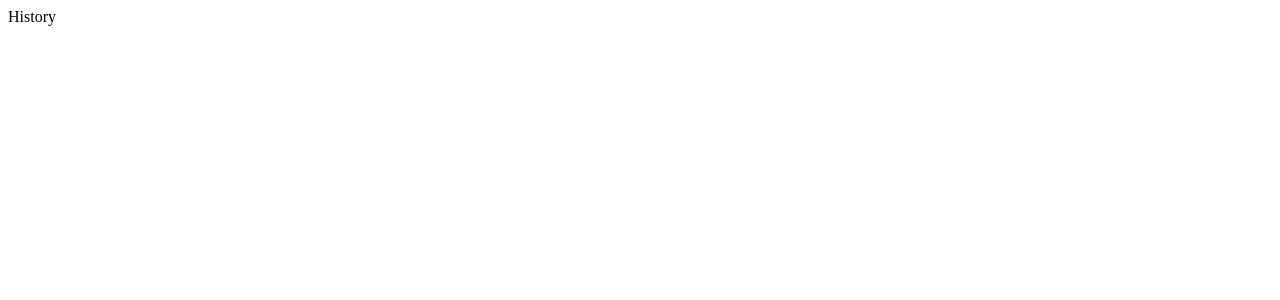
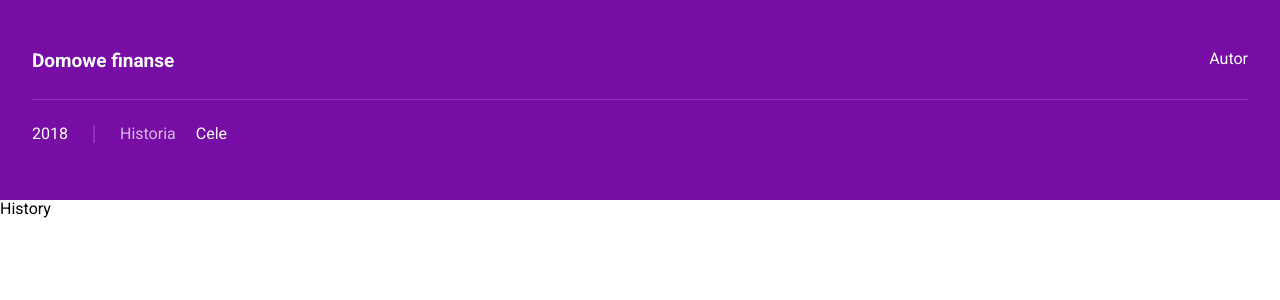
Before and after one commit to Pashozator/vue-household-finances, a Vue app: page /history in a window 1280 px wide. Shown: the top 300 px of the page. Built offline with nearby package versions, Linux system fonts and the light colour scheme.

Commit message:
feat: add header

```diff
--- a/src/App.vue
+++ b/src/App.vue
@@ -1,8 +1,115 @@
 <template>
 	<div id="app">
+		<header>
+			<header>
+				<div class="wrapper">
+					<div class="header-top">
+						<span class="header-top-logo">{{ title }}</span>
+						<a class="header-top-author">Autor</a>
+					</div>
+					<div class="header-links">
+						<div class="header-links-date">
+							{{ year }}
+						</div>
+						<nav>
+							<ul>
+								<li><router-link active-class="active" class="link" to="/history">Historia</router-link></li>
+								<li><router-link active-class="active" class="link" to="/goals">Cele</router-link></li>
+							</ul>
+						</nav>
+					</div>
+				</div>
+			</header>
+		</header>
 		<router-view/>
 	</div>
 </template>
 
+<script>
+	export default {
+		name: 'app',
+		data: () => ({
+			year: 2018,
+			title: 'Domowe finanse'
+		})
+	}
+</script>
+
 <style lang="scss">
+	@import '~normalize.css/normalize.css';
+
+	$border-color: #9030b8;
+
+	* {
+		box-sizing: border-box;
+		font-family: 'Roboto', sans-serif;
+	}
+
+	.wrapper {
+		margin: 0 auto 0 auto;
+		width: 95%;
+	}
+
+	header {
+		padding: 25px 0;
+		width: 100%;
+		background: #780da5;
+		color: #fff;
+
+		.header-top {
+			width: 100%;
+			height: 50px;
+			border-bottom: 1px solid $border-color;
+
+			.header-top-logo {
+				float: left;
+				font-size: 19px;
+				font-weight: 700;
+			}
+
+			.header-top-author {
+				float: right;
+				cursor: pointer;
+			}
+		}
+
+		.header-links {
+			padding: 25px 0;
+
+			.header-links-date {
+				padding: 0 25px 0 0;
+				float: left;
+				border-right: 2px solid $border-color;
+			}
+
+			nav {
+				margin: 0 0 0 25px;
+				float: left;
+
+				ul {
+					padding: 0;
+					margin: 0;
+					list-style: none;
+
+					.active {
+						opacity: .7;
+					}
+
+					li {
+						margin: 0 20px 0 0;
+						display: inline;
+
+						.link {
+							color: #fff;
+							text-decoration: none;
+
+							&:hover {
+								opacity: .7;
+							}
+						}
+					}
+				}
+			}
+		}
+	}
 </style>
```
Also changed, not shown: src/styles/_colors.scss (added).
